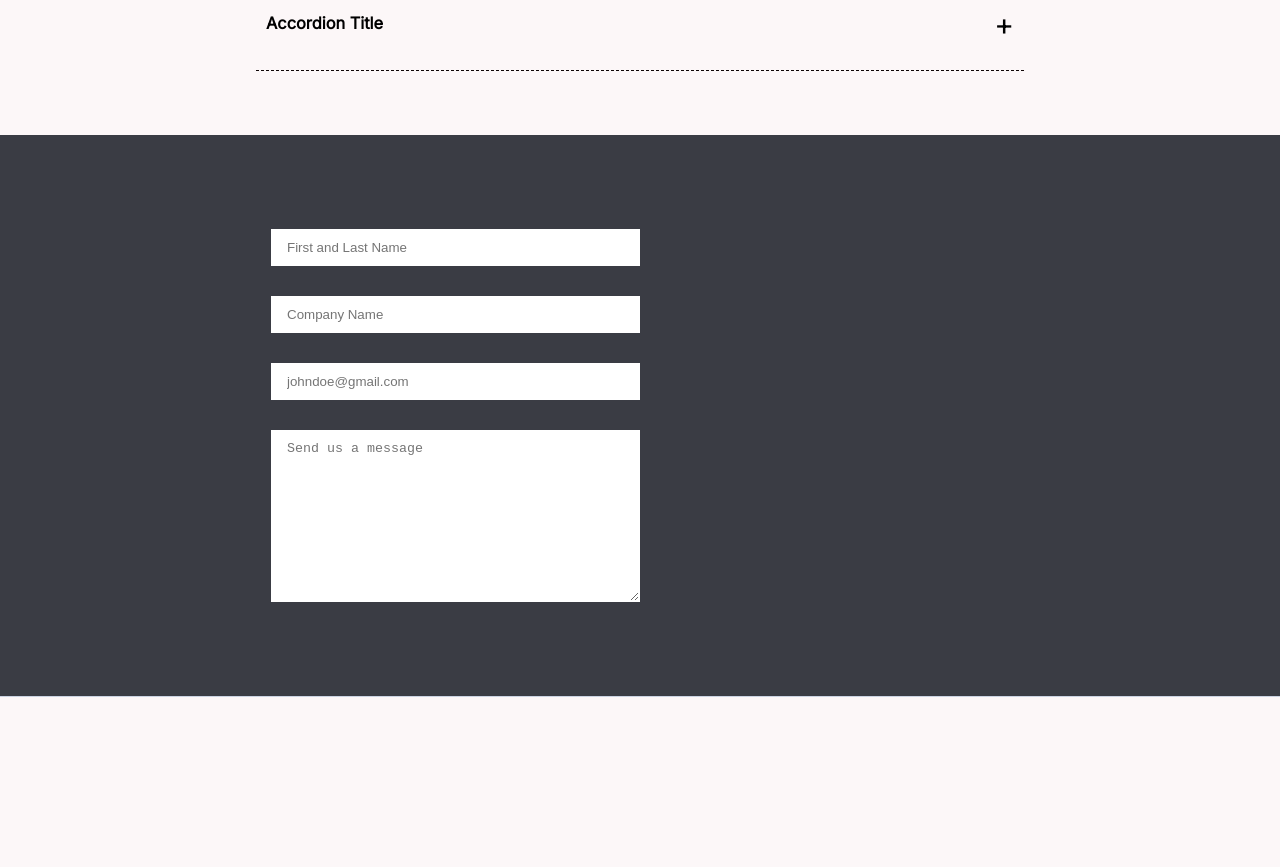
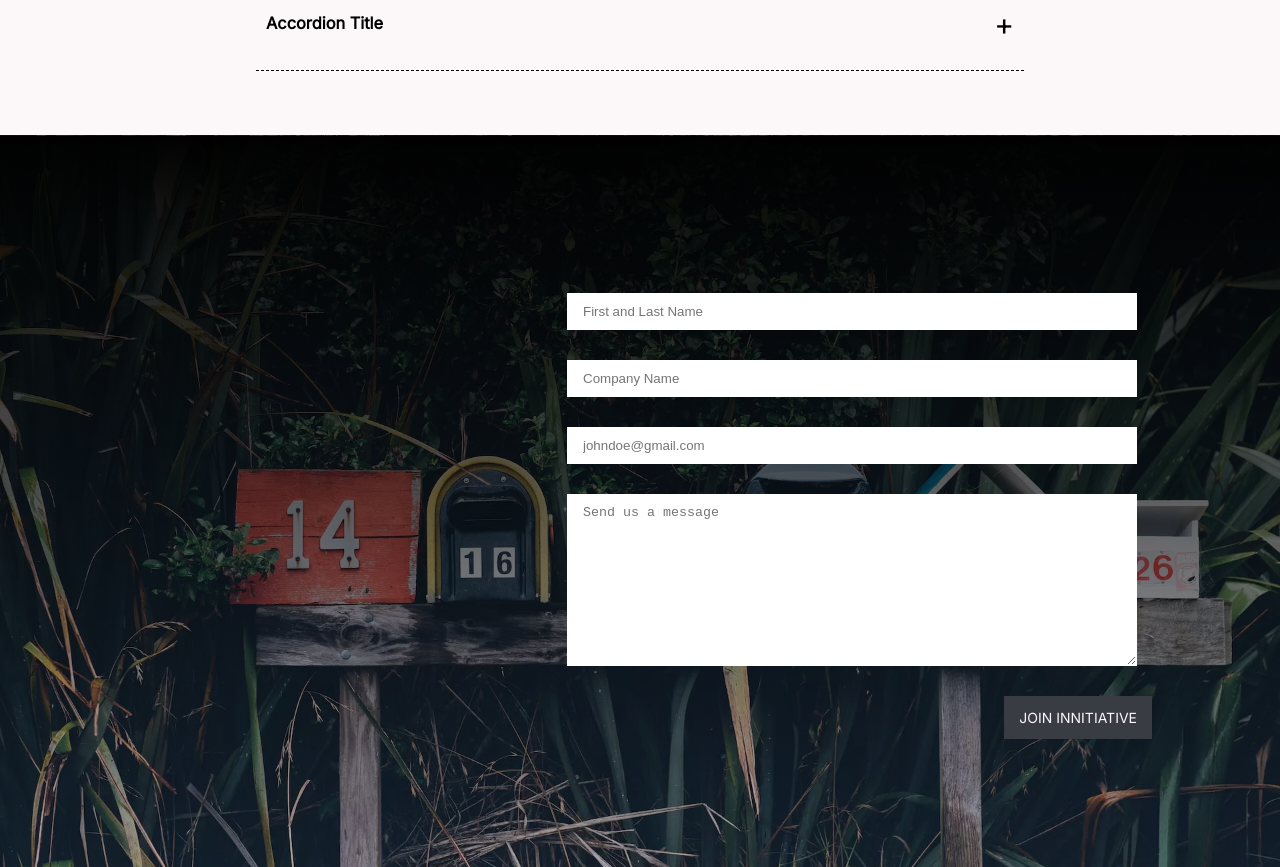
Before and after one commit to Ph-uad/adebouge, a React (Create React App) app: page / in a window 1280 px wide. Shown: the part 1420-2287 px from the top of the page. Before the commit the page ends 2117 px from the top, so only its background shows below. Built offline with nearby package versions, Linux system fonts and the light colour scheme; a web font is replaced by a local one.

Commit message:
form styling (background)

```diff
--- a/src/components/form/Form.js
+++ b/src/components/form/Form.js
@@ -2,8 +2,8 @@ import classes from './form.module.scss'
 
 const Form = () => {
     return (
-        <section className={classes.form}>
-            <form action="" className="container">
+        <section className={ classes.form }>
+            <form action="" className=" ">
                 <div className={ `${classes.form__container}` }>
                     <div className={ classes.form__control }>
                         <input autoComplete='true' type="text" name='name' placeholder='First and Last Name' id='name' />
@@ -21,6 +21,17 @@ const Form = () => {
                         <textarea name="message" placeholder='Send us a message' id="message" cols="30" rows="10"></textarea>
                         <label htmlFor="message">Message</label>
                     </div>
+
+                    {/* <div className={ classes.form__control }>
+                        <input type="radio" name="join" id="join" />
+                        <label htmlFor="join">Sign Up</label>
+                    </div>
+                    <div className={ classes.form__control }>
+                        <input type="radio" name="join" id="joins" />
+                        <label htmlFor="joins">Email</label>
+                    </div> */}
+
+                    <button type="submit" className={`button ${classes.button}`}>Join Innitiative</button>
                 </div>
             </form>
         </section>
--- a/src/components/form/form.module.scss
+++ b/src/components/form/form.module.scss
@@ -1,10 +1,15 @@
 .form {
-  background: var(--accent-color-2);
-  border-bottom: 1px solid var(--accent-color-1);
+  background: linear-gradient(#010101, #1515153d),
+    url(../../assets/images/contact.webp);
+    background-position: center center;
+    background-size: cover;
+  padding: 10%;
 
   &__container {
     color: var(--color-white);
     border-radius: 1rem;
+    max-width: 60rem;
+    margin-left: auto;
   }
 
   &__control {
@@ -17,11 +22,11 @@
       display: block;
       padding: 1rem 1.5rem;
       margin: 3rem 0;
-      width: 50%;
+      width: 100%;
       border: 1px solid transparent;
 
       &:focus {
-        outline: 3px ridge var(--color-white-secondary);
+        outline: 3px ridge var(--color-black);
         border-radius: 2rem;
       }
     }
--- a/src/pages/App.scss
+++ b/src/pages/App.scss
@@ -8,3 +8,12 @@
 .position-relative {
   position: relative;
 }
+
+.button{
+  all: unset;
+  display: block;
+  padding: 1rem 1.5rem;
+  text-transform: uppercase;
+  background: var(--accent-color-2);
+  margin-left: auto;
+}
```
Also changed, not shown: src/assets/images/contact.webp (added).
